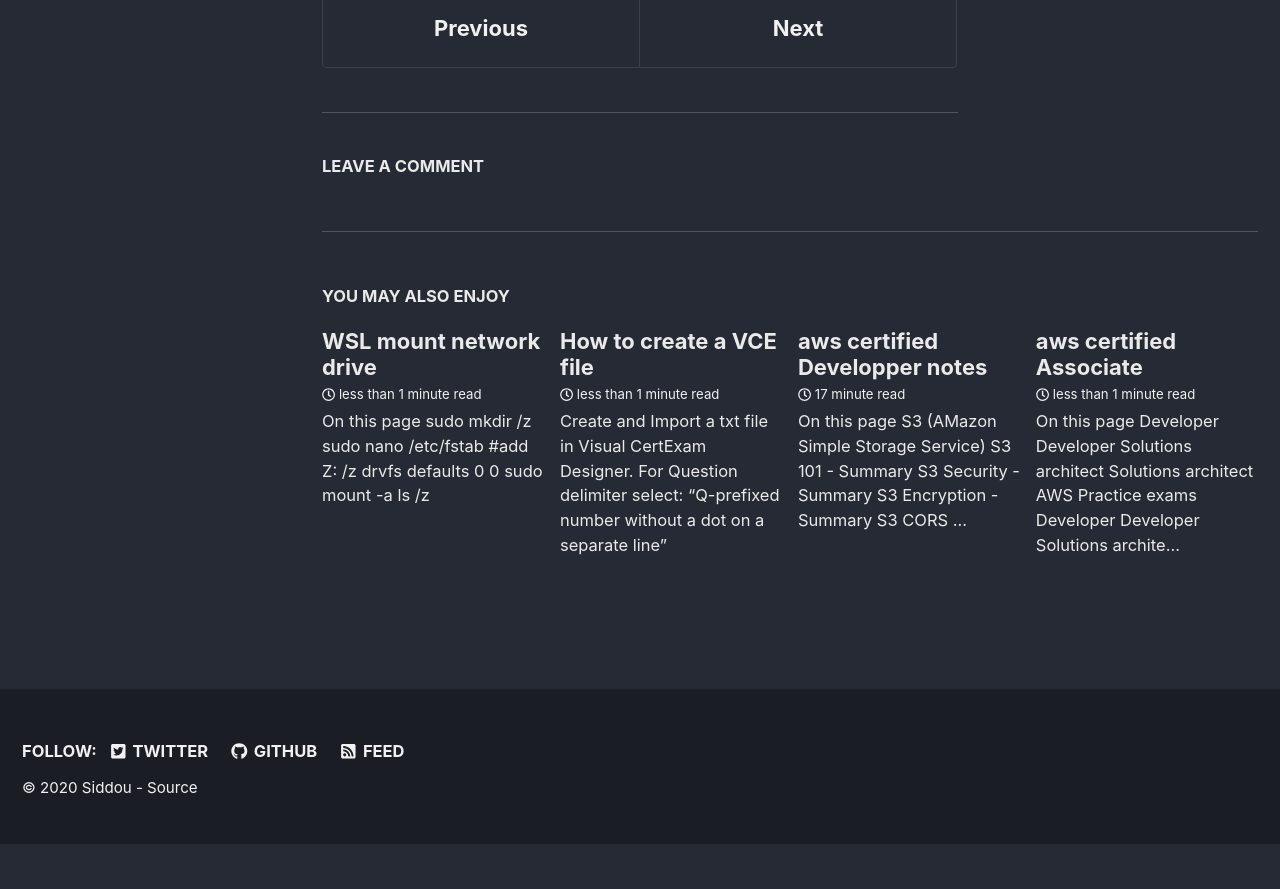
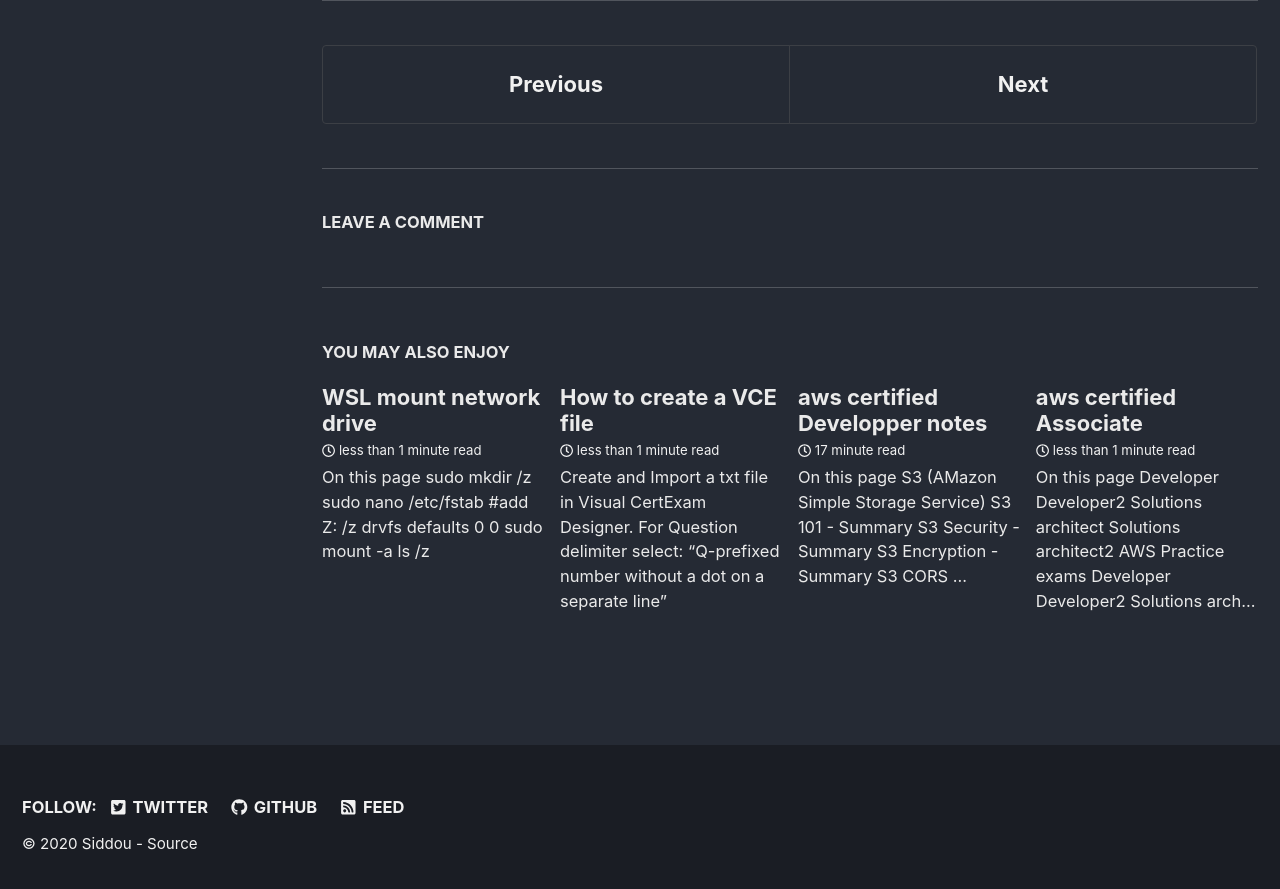
Before and after one commit to siddou/siddou.github.io, a Jekyll site: the page built from _posts/2019-07-03-aws-solutions-architect-notes.md, in a window 1280 px wide and 900 px high, scrolled down 2672 px. Shown: the top 889 px of the window. Built offline with Jekyll 4.4.1, drawn with Linux system fonts in a browser that asks for light colours; nearby versions of some CDN libraries; comment, search, counter and statistics services are not loaded; before the commit the page ends 3516 px from its top, so only the background shows below that.

Commit message:
aws architect

```diff
--- a/_posts/2019-03-12-aws-certified-associate.md
+++ b/_posts/2019-03-12-aws-certified-associate.md
@@ -11,9 +11,9 @@
 
 
 # [Developer]({{ site.baseurl }}{% post_url 2019-03-12-aws-certified-Developer %})
-# [Developer]({{ site.baseurl }}{% post_url 2019-03-15-aws-developer-notes %})
+# [Developer2]({{ site.baseurl }}{% post_url 2019-03-15-aws-developer-notes %})
 
 # [Solutions architect]({{ site.baseurl }}{% post_url 2019-03-12-aws-certified-Solutions-architect %})
-# [Solutions architect]({{ site.baseurl }}{% post_url 2019-07-03-aws-solutions-architect-notes %})
+# [Solutions architect2]({{ site.baseurl }}{% post_url 2019-07-03-aws-solutions-architect-notes %})
 
 # [AWS Practice exams](https://www.certmetrics.com/amazon/candidate/psi_sso_amazon.aspx?redir=yes){:target="_blank"}
```
Also changed, not shown: _posts/2019-07-03-aws-solutions-architect-notes.md (+1 -1 lines).
